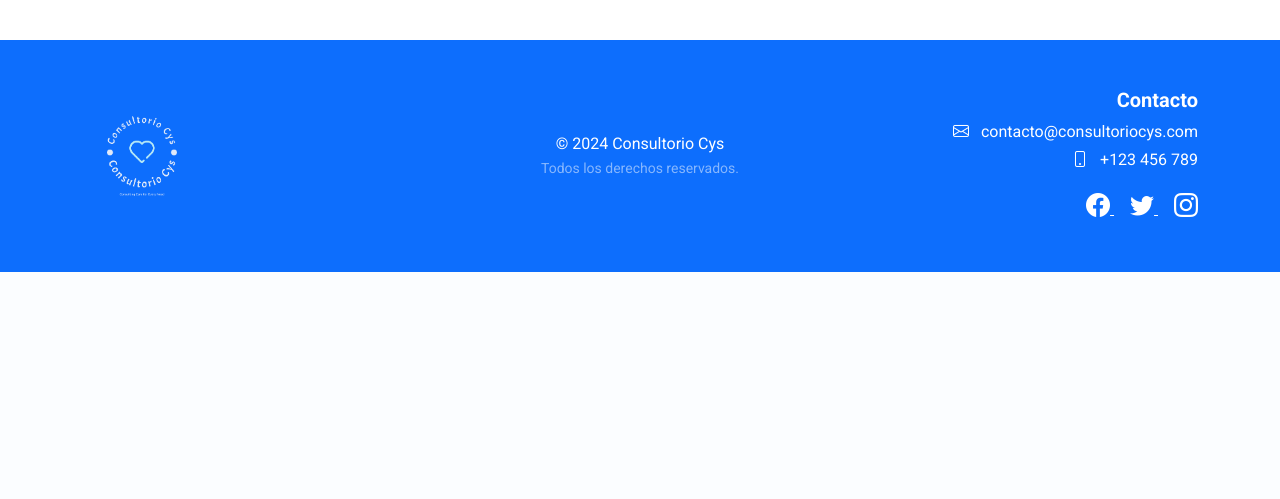
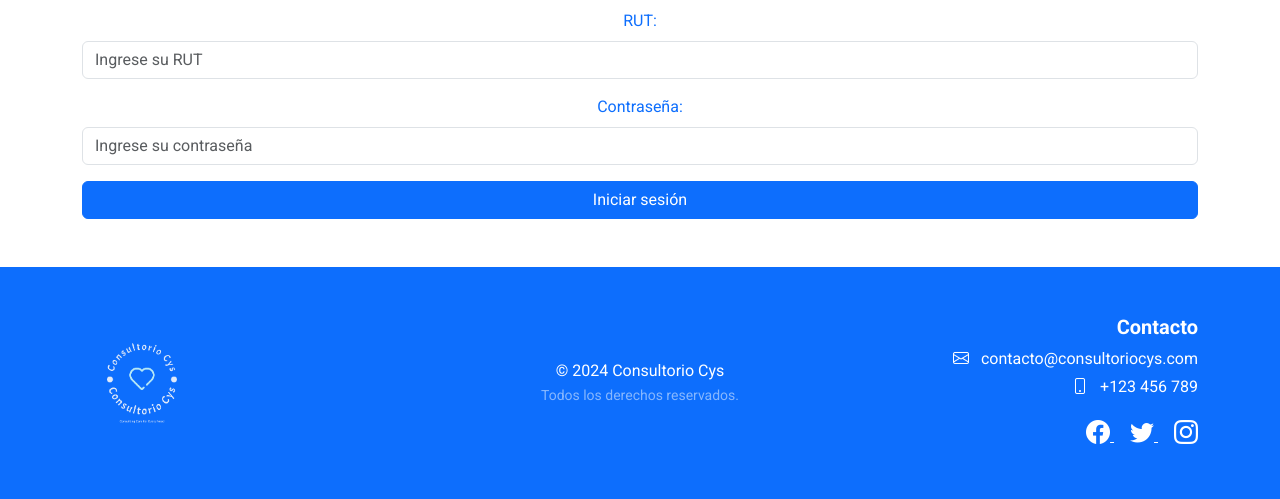
Before and after one commit to SamuelVallejos/Consultorio_Cys, a Django app: page /login/ in a window 1280 px wide. Shown: the part 540-1039 px from the top of the page. Before the commit the page ends 812 px from the top, so only its background shows below. Run offline with Django 5.2, Linux system fonts and the light colour scheme.

Commit message:
copia de seguridad

```diff
--- a/Web/consultorioCys/templates/consultorioCys/login.html
+++ b/Web/consultorioCys/templates/consultorioCys/login.html
@@ -19,60 +19,55 @@
       <h1 class="text-primary consultorio-title">Consultorio Cys</h1>
     </div>
 
-    <!-- Botones de selección de rol -->
+    <!-- Botones para seleccionar el rol -->
     <div class="role-selection d-flex justify-content-around mb-4">
-      <button type="button" class="role-btn btn btn-light text-primary" id="btnPaciente" onclick="showForm('paciente')">
-        <img src="https://img.icons8.com/ios-filled/50/007bff/user-male-circle.png" alt="Paciente" />
-        Paciente
-      </button>
-      <button type="button" class="role-btn btn btn-light text-primary" id="btnDoctor" onclick="showForm('doctor')">
-        <img src="https://img.icons8.com/ios-filled/50/007bff/doctor-male.png" alt="Doctor" />
-        Doctor
-      </button>
+      <button id="btnPaciente" class="btn btn-light text-primary w-45">Paciente</button>
+      <button id="btnDoctor" class="btn btn-light text-primary w-45">Doctor</button>
     </div>
 
-    <!-- Formulario de inicio de sesión -->
-    <form method="POST" action="{% url 'login' %}" id="loginForm" style="display: none;">
-      {% csrf_token %}
+    <!-- Formulario de inicio de sesión para Paciente -->
+    <div id="pacienteForm" class="form-container">
+      <form method="POST" action="{% url 'login' %}">
+        {% csrf_token %}
+        <input type="hidden" name="rol" value="paciente" />
+        <h3 class="text-primary">Inicio de sesión - Paciente</h3>
 
-      <div id="formPaciente" class="form-content" style="display: none;">
-        <h3 class="text-primary">Inicio de sesión</h3>
         <div class="form-group mb-3">
           <label for="rut-paciente" class="form-label text-primary">RUT:</label>
-          <input type="text" class="form-control custom-input" id="rut-paciente" name="rut" placeholder="Ingrese su RUT" />
+          <input type="text" class="form-control" id="rut-paciente" name="rut" placeholder="Ingrese su RUT" required />
         </div>
+
         <div class="form-group mb-3">
           <label for="contrasena-paciente" class="form-label text-primary">Contraseña:</label>
-          <input type="password" class="form-control custom-input" id="contrasena-paciente" name="contrasena"
-            placeholder="Ingrese su contraseña" />
+          <input type="password" class="form-control" id="contrasena-paciente" name="contrasena"
+            placeholder="Ingrese su contraseña" required />
         </div>
-      </div>
 
-      <div id="formDoctor" class="form-content" style="display: none;">
-        <h3 class="text-primary">Inicio de sesión</h3>
+        <button type="submit" class="btn btn-primary w-100">Iniciar sesión</button>
+      </form>
+    </div>
+
+    <!-- Formulario de inicio de sesión para Doctor -->
+    <div id="doctorForm" class="form-container">
+      <form method="POST" action="{% url 'login' %}">
+        {% csrf_token %}
+        <input type="hidden" name="rol" value="doctor" />
+        <h3 class="text-primary">Inicio de sesión - Doctor</h3>
+
         <div class="form-group mb-3">
           <label for="rut-doctor" class="form-label text-primary">RUT:</label>
-          <input type="text" class="form-control custom-input" id="rut-doctor" name="rut" placeholder="Ingrese su RUT" />
+          <input type="text" class="form-control" id="rut-doctor" name="rut" placeholder="Ingrese su RUT" required />
         </div>
+
         <div class="form-group mb-3">
           <label for="contrasena-doctor" class="form-label text-primary">Contraseña:</label>
-          <input type="password" class="form-control custom-input" id="contrasena-doctor" name="contrasena"
-            placeholder="Ingrese su contraseña" />
+          <input type="password" class="form-control" id="contrasena-doctor" name="contrasena"
+            placeholder="Ingrese su contraseña" required />
         </div>
-      </div>
 
-      <button type="submit" class="btn btn-primary w-100 mt-3">Iniciar sesión</button>
-      <button type="button" id="backButton" class="btn btn-primary w-100 mt-2" style="display: none;"
-        onclick="resetSelection()">Volver</button>
-
-      {% if messages %}
-      <div class="alert-container mt-3">
-        {% for message in messages %}
-        <div class="alert alert-danger">{{ message }}</div>
-        {% endfor %}
-      </div>
-      {% endif %}
-    </form>
+        <button type="submit" class="btn btn-primary w-100">Iniciar sesión</button>
+      </form>
+    </div>
   </div>
 
   <script src="{% static 'consultorioCys/js/login.js' %}"></script>
--- a/Web/consultorioCys/views.py
+++ b/Web/consultorioCys/views.py
@@ -49,11 +49,24 @@ def historial_personal(request):
 def historial(request):
     return render(request, 'consultorioCys/historial.html')
 
+from django.shortcuts import render, redirect
+from django.contrib.auth import login
+from django.contrib import messages
+from .models import Usuario, Paciente, Doctor
+
 def login_view(request):
     if request.method == 'POST':
-        rut = request.POST.get('rut')
-        password = request.POST.get('contrasena')
-        rol = request.POST.get('rol')  # Paciente o doctor
+        # Obtener datos del formulario
+        rut = request.POST.get('rut', '').strip()  # Elimina espacios extra
+        password = request.POST.get('contrasena', '')
+        rol = request.POST.get('rol', '').lower()  # Asegura que el rol esté en minúsculas
+
+        # Imprimir todos los datos recibidos para depuración
+        print("===== Datos del Formulario de Login =====")
+        print(f"RUT: {rut}")
+        print(f"Contraseña: {password}")
+        print(f"Rol: {rol}")
+        print(f"POST Data: {request.POST}")  # Imprime todos los datos enviados
 
         try:
             # Busca el usuario por RUT
@@ -61,19 +74,29 @@ def login_view(request):
 
             # Verifica la contraseña
             if usuario.check_password(password):
-                # Verifica el rol seleccionado
-                if rol == 'paciente' and hasattr(usuario, 'paciente'):
-                    login(request, usuario)  # Inicia sesión como paciente
-                    return redirect('inicio')  # Redirige al inicio del paciente
+                if rol == 'paciente':
+                    # Verificar si el usuario tiene un paciente relacionado
+                    if Paciente.objects.filter(usuario=usuario).exists():
+                        login(request, usuario)  # Inicia sesión como paciente
+                        return redirect('inicio')  # Redirige al inicio del paciente
+                    else:
+                        messages.error(request, 'No estás registrado como paciente.')
+                        return redirect('login')
 
-                elif rol == 'doctor' and hasattr(usuario, 'doctor'):
-                    login(request, usuario)  # Inicia sesión como doctor
-                    return redirect('doctor_dashboard')  # Redirige al dashboard del doctor
+                elif rol == 'doctor':
+                    # Verificar si el usuario tiene un doctor relacionado
+                    if Doctor.objects.filter(usuario=usuario).exists():
+                        login(request, usuario)  # Inicia sesión como doctor
+                        return redirect('doctor_dashboard')  # Redirige al dashboard del doctor
+                    else:
+                        messages.error(request, 'No estás registrado como doctor.')
+                        return redirect('login')
 
                 else:
-                    # Si el rol no coincide con el usuario
-                    messages.error(request, f'No estás registrado como {rol}.')
+                    # Rol no válido o no coincide
+                    messages.error(request, 'Rol inválido. Por favor, selecciona un rol válido.')
                     return redirect('login')
+
             else:
                 # Si la contraseña es incorrecta
                 messages.error(request, 'Contraseña incorrecta.')
@@ -81,12 +104,11 @@ def login_view(request):
 
         except Usuario.DoesNotExist:
             # Si el RUT no existe en la base de datos
-            messages.error(request, 'RUT o contraseña no se encuentran registrados.')
+            messages.error(request, 'RUT no se encuentra registrado.')
             return redirect('login')
 
     # Renderiza el formulario de login
     return render(request, 'consultorioCys/login.html')
-
 
 @login_required
 def perfil_view(request):
@@ -181,27 +203,6 @@ def buscar_paciente(request):
         # Si se encuentra el paciente, mostrar sus datos en una plantilla
         return render(request, 'detalle_paciente.html', {'paciente': paciente})
     return render(request, 'inicio.html')
-
-def login_doctor(request):
-    if request.method == 'POST':
-        rut = request.POST.get('rut')  # Obtener el RUT del formulario
-        password = request.POST.get('contrasena_doctor')  # Obtener la contraseña
-
-        # Verificar la existencia del doctor
-        doctor = get_object_or_404(Doctor, rut_doctor=rut)
-
-        # Verificar la contraseña
-        if doctor.check_password(password):
-            # Iniciar sesión
-            auth_login(request, doctor)
-            return redirect('doctor_dashboard')
-        else:
-            messages.error(request, 'Contraseña incorrecta.')
-
-    return render(request, 'consultorioCys/login_doctor.html')
-
-#AQUI SE USAN PARA CREAR Y ELIMINAR PACIENTES
-
 
 # Listado de pacientes
 def listar_pacientes(request):
```
Also changed, not shown: Web/consultorioCys/static/consultorioCys/JS/login.js (+15 -35 lines), Web/consultorioCys/static/consultorioCys/css/login.css (+36 -0 lines), Web/consultorioCys/templates/consultorioCys/doctor_dashboard.html (+0 -29 lines), Web/consultorioCys/migrations/0003_cita.py (added).
